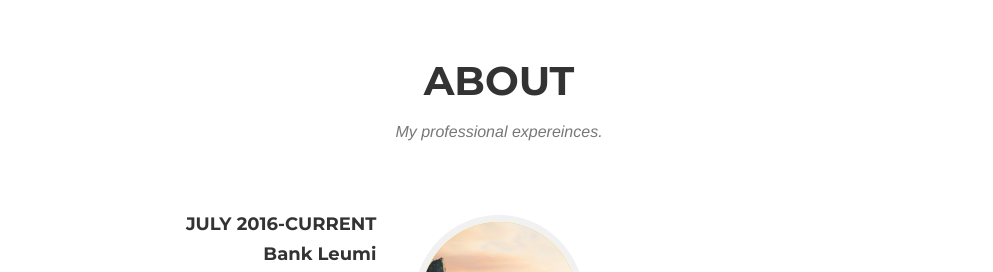
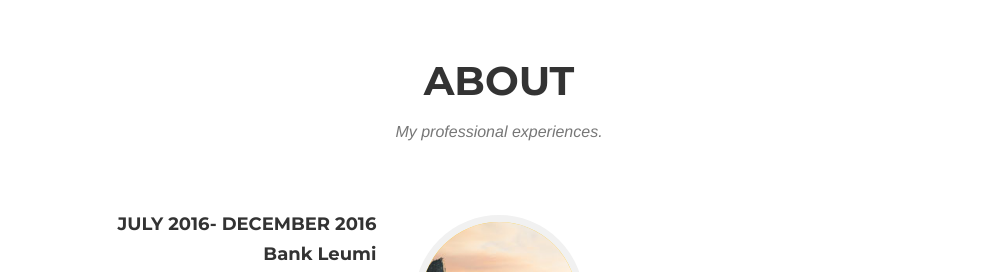
Before and after one commit to mcbrown15/myportfolio, a plain HTML site: page index.html in a window 1280 px wide. Shown: the part 1600-1872 px from the top of the page, without its empty margins (141-1134 px from the left). Drawn offline with nearby package versions, Linux system fonts and the light colour scheme; a web font is replaced by a local one.

Commit message:
Update index.html

```diff
--- a/index.html
+++ b/index.html
@@ -126,7 +126,7 @@
             <div class="row">
                 <div class="col-lg-12 text-center">
                     <h2 class="section-heading">About</h2>
-                    <h3 class="section-subheading text-muted">My professional expereinces.</h3>
+                    <h3 class="section-subheading text-muted">My professional experiences.</h3>
                 </div>
             </div>
             <div class="row">
@@ -138,7 +138,7 @@
                             </div>
                             <div class="timeline-panel">
                                 <div class="timeline-heading">
-                                    <h4>July 2016-Current</h4>
+                                    <h4>July 2016- December 2016</h4>
                                     <h4 class="subheading">Bank Leumi</h4>
                                 </div>
                                 <div class="timeline-body">
```
